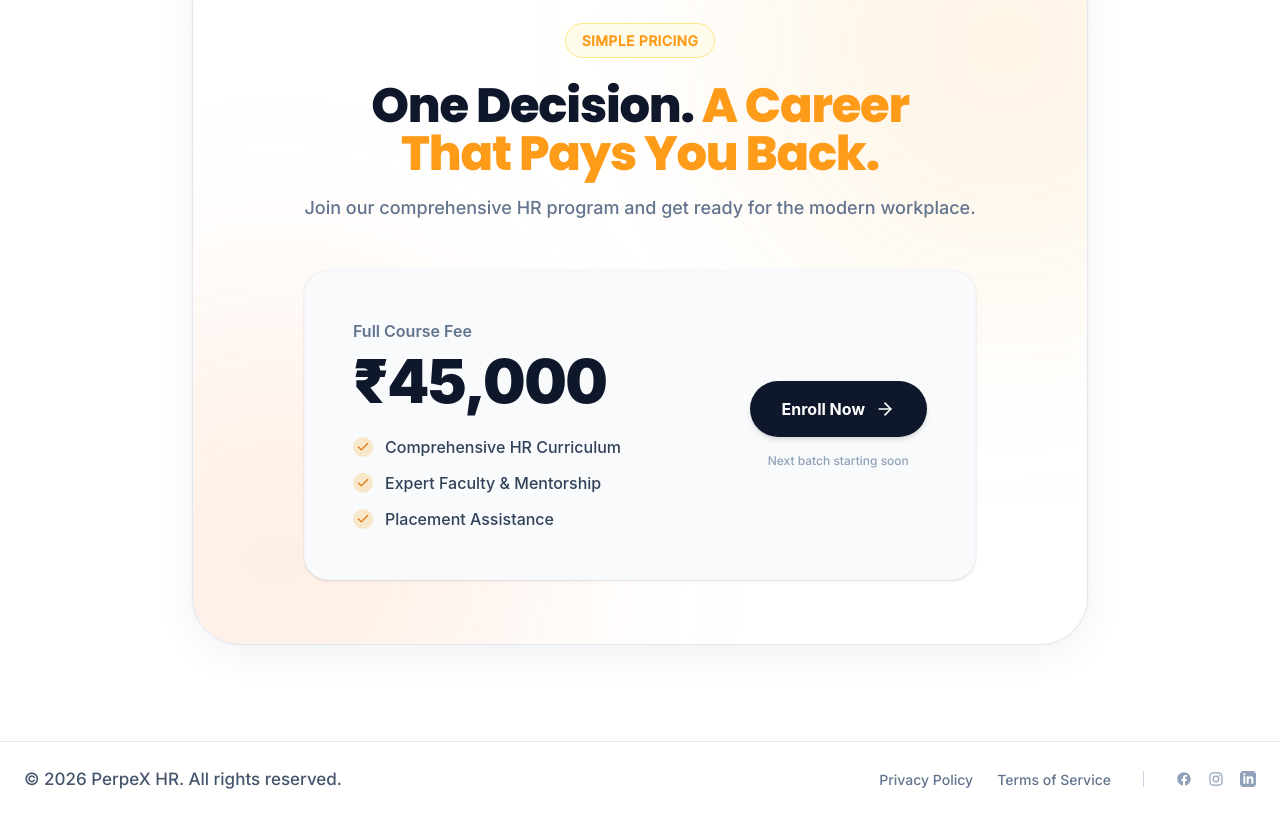
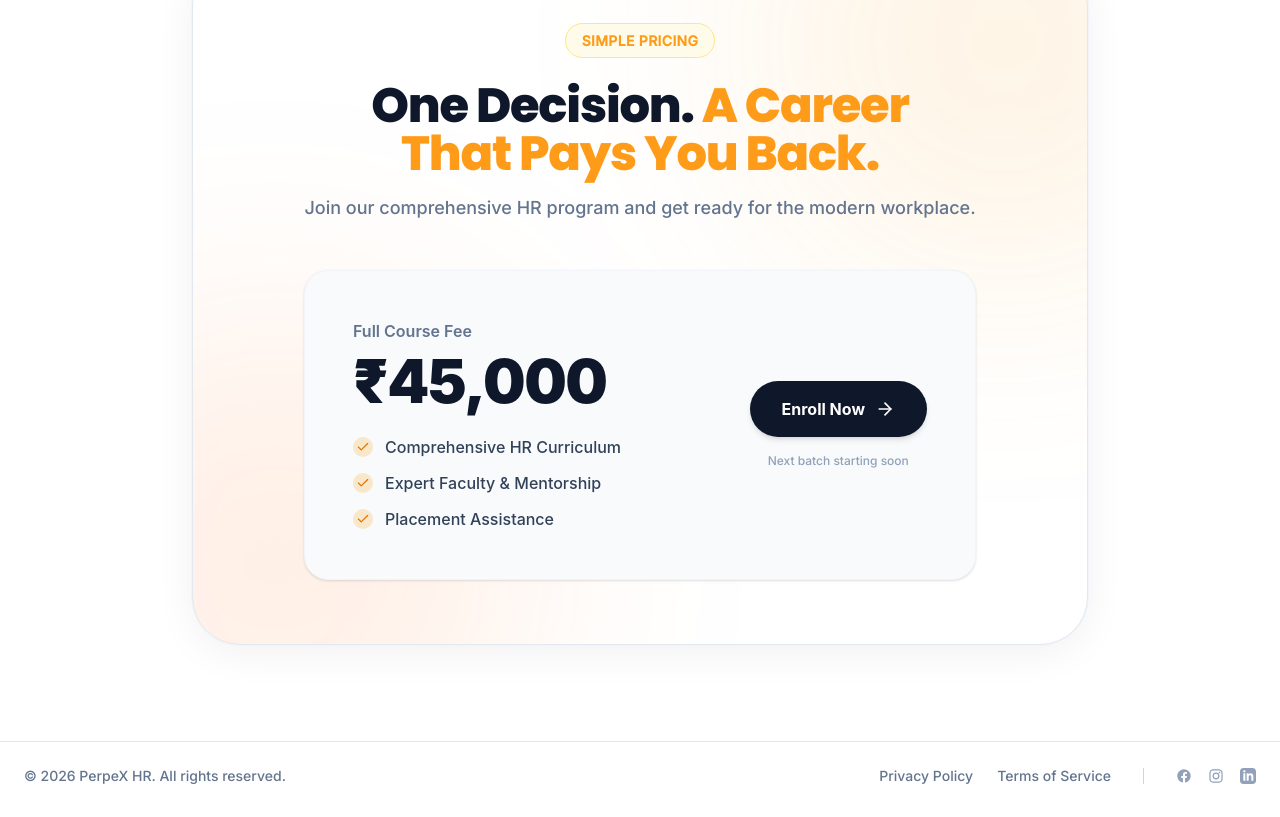
Before and after one commit to Salah-Zain/hr-landing-page, a Next.js app: page / in a window 1280 px wide. Shown: the part 7588-8405 px from the top of the page. Built offline with nearby package versions, Linux system fonts and the light colour scheme; a web font is replaced by a local one.

Commit message:
integrate microsoft clarity tracking

```diff
--- a/app/layout.tsx
+++ b/app/layout.tsx
@@ -4,6 +4,7 @@ import "./globals.css";
 import { Navbar } from "@/components/Navbar";
 import { MobileStickyCTA } from "@/components/MobileStickyCTA";
 import { Footer } from "@/components/sections/Footer";
+import Script from "next/script";
 
 const poppins = Poppins({
   subsets: ["latin"],
@@ -45,6 +46,17 @@ export default function RootLayout({
 }>) {
   return (
     <html lang="en">
+      <head>
+        <Script id="microsoft-clarity" strategy="afterInteractive">
+          {`
+            (function(c,l,a,r,i,t,y){
+                c[a]=c[a]||function(){(c[a].q=c[a].q||[]).push(arguments)};
+                t=l.createElement(r);t.async=1;t.src="https://www.clarity.ms/tag/"+i;
+                y=l.getElementsByTagName(r)[0];y.parentNode.insertBefore(t,y);
+            })(window, document, "clarity", "script", "xqsxzqqgq9");
+          `}
+        </Script>
+      </head>
       <body className={`${poppins.variable} ${inter.variable} ${balooChettan2.variable} ${notoMalayalam.variable} font-sans relative bg-white`}>
         {/* Global Fixed Parallax Background - Clean White with faint dots */}
         <div className="fixed inset-0 pointer-events-none bg-dot-pattern opacity-60" style={{ zIndex: -50 }} />
--- a/components/sections/Footer.tsx
+++ b/components/sections/Footer.tsx
@@ -27,11 +27,17 @@ export function Footer() {
   return (
     <footer className="bg-white text-slate-500 py-6 border-t border-slate-200">
       <div className="container mx-auto px-4 md:px-6 flex flex-col md:flex-row justify-between items-center gap-4 text-sm">
-        <p className="font-medium text-slate-600">&copy; {currentYear} PerpeX HR. All rights reserved.</p>
+        <p className="text-xs sm:text-sm text-slate-500 font-medium">
+          &copy; {currentYear} PerpeX HR. All rights reserved.
+        </p>
 
         <div className="flex items-center gap-6">
-          <Link href="#" className="hover:text-amber-600 transition-colors font-medium">Privacy Policy</Link>
-          <Link href="#" className="hover:text-amber-600 transition-colors font-medium">Terms of Service</Link>
+          <Link href="#" className="text-xs sm:text-sm text-slate-500 font-medium hover:text-amber-600 transition-colors">
+            Privacy Policy
+          </Link>
+          <Link href="#" className="text-xs sm:text-sm text-slate-500 font-medium hover:text-amber-600 transition-colors">
+            Terms of Service
+          </Link>
           <div className="w-px h-4 bg-slate-300 mx-2 hidden md:block"></div>
           <div className="flex items-center gap-4">
             <a href="#" className="text-slate-400 hover:text-amber-600 transition-colors" aria-label="Facebook">
```
